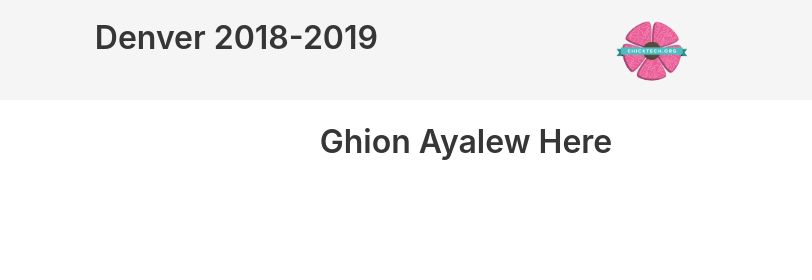
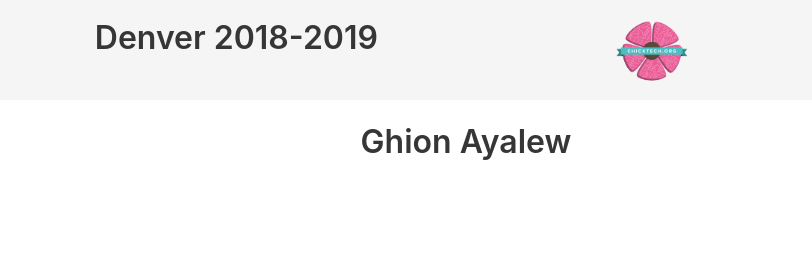
Before and after one commit to ghionayalew/ghionayalew.github.io, a plain HTML site: page chicktech-2018-2019/index.html in a window 1280 px wide. Shown: the top 280 px of the page, 468-1280 px from the left. Drawn offline with nearby package versions, Linux system fonts and the light colour scheme; a script that the page names is missing.

Commit message:
Update index.html

```diff
--- a/chicktech-2018-2019/index.html
+++ b/chicktech-2018-2019/index.html
@@ -29,7 +29,7 @@
                     <img src="https://cdn.vox-cdn.com/thumbor/Qe8tpXl4fzCn2m4lWDEvLqh_e_w=/39x0:664x469/1200x800/filters:focal(39x0:664x469)/cdn.vox-cdn.com/uploads/chorus_image/image/47855907/Screen_20Shot_202015-11-25_20at_208.46.00_20AM.0.png" alt="Your image should go here!">
                 </div>
                 <div class="has-text-centered column is-half">
-                    <p class="title">Ghion Ayalew Here</p>
+                    <p class="title">Ghion Ayalew</p>
                 </div>
             </section>
 
```
